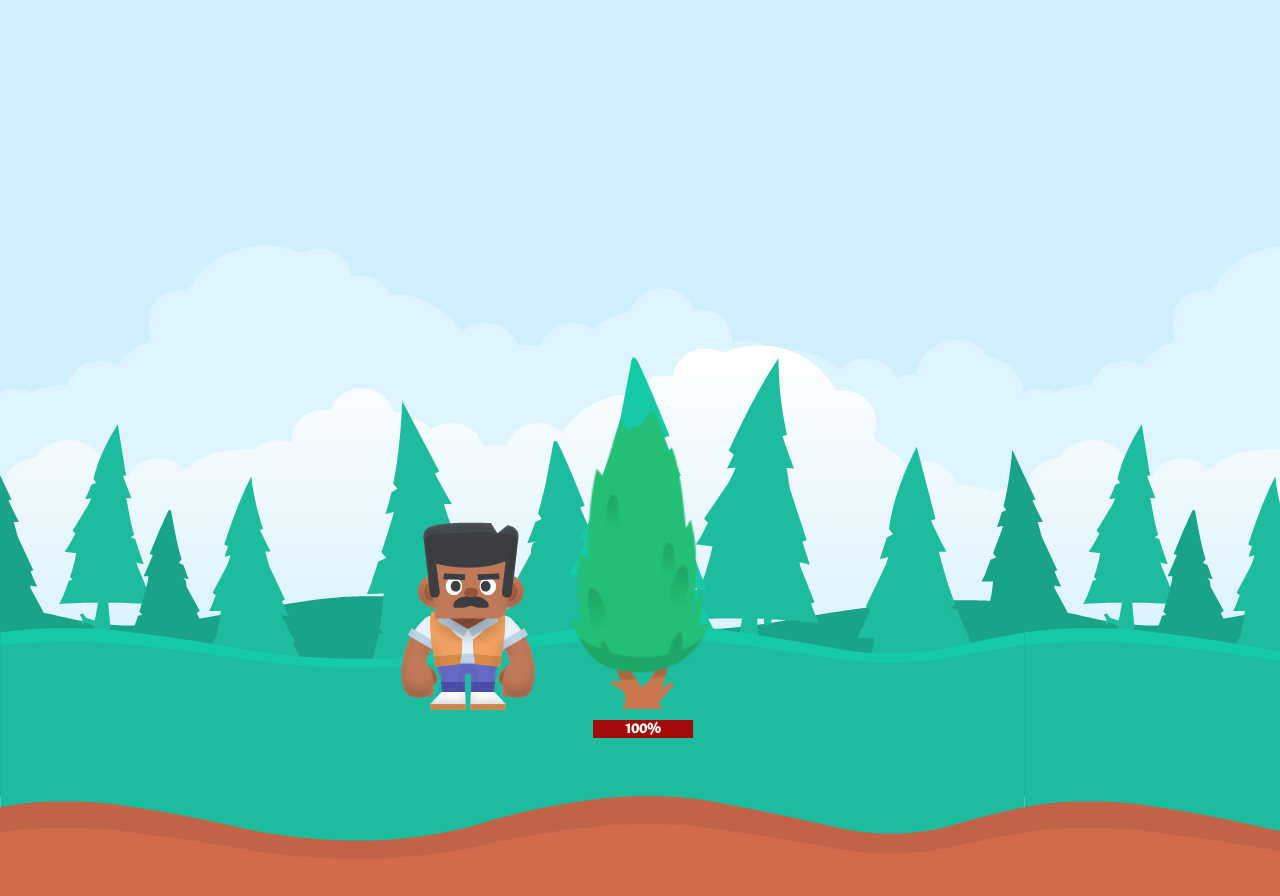
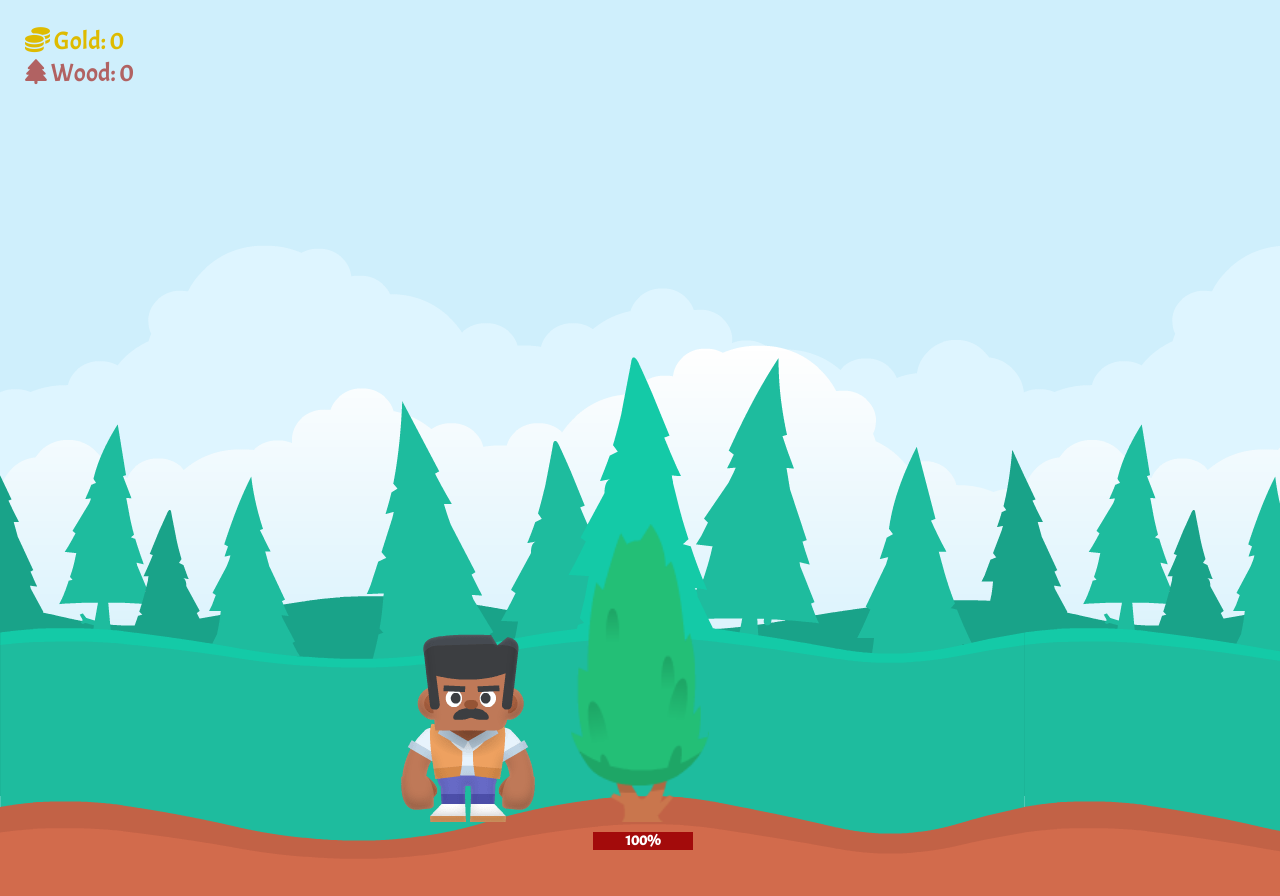
Before and after one commit to jakubfalenczyk/infinite-clicker, a React (Create React App) app in the folder infinite-clicker-app/: page / in a window 1280 px wide. Shown: the top 896 px of the page. Built offline with nearby package versions, Linux system fonts and the light colour scheme.

Commit message:
adding simple UI and fixing sound changing for cut

```diff
--- a/infinite-clicker-app/public/index.html
+++ b/infinite-clicker-app/public/index.html
@@ -25,6 +25,7 @@
       Learn how to configure a non-root public URL by running `npm run build`.
     -->
     <link href="https://fonts.googleapis.com/css?family=Acme&display=swap" rel="stylesheet">
+    <script src="https://kit.fontawesome.com/e1dd38bf88.js" crossorigin="anonymous"></script>
     <title>React App</title>
   </head>
   <body>
--- a/infinite-clicker-app/src/common/random.ts
+++ b/infinite-clicker-app/src/common/random.ts
@@ -1,5 +1,5 @@
 const getRandom = (max: number, min: number = 0) => {
-  const randomNumber = Math.floor(Math.random() * (max - min)) + min
+  const randomNumber = Math.floor(Math.random() * (max + 1 - min)) + min
   return randomNumber
 }
 
--- a/infinite-clicker-app/src/features/AudioContainer/index.tsx
+++ b/infinite-clicker-app/src/features/AudioContainer/index.tsx
@@ -10,9 +10,11 @@ const AudioContainer = (props: AudioContainerProps) => {
 
   useEffect(() => {
     if (props.isPlaying) {
+      console.log(props.src)
+      audio.current.src = props.src
+      audio.current.load()
       audio.current.currentTime = 0
       audio.current.play()
-
     }
   }, [props.isPlaying])
 
--- a/infinite-clicker-app/src/features/GameCanvas/index.tsx
+++ b/infinite-clicker-app/src/features/GameCanvas/index.tsx
@@ -5,7 +5,8 @@ import Tree from "../Tree"
 import treeTypes from "./treeTypes"
 import HealthBar from "../HealthBar"
 import { getRandom } from "../../common/random"
-import { useGameState } from "../../gameState/reducer"
+import { useGameState, GameStateActionType } from "../../gameState/reducer"
+import PlayerStats from "../PlayerStats"
 
 const GameCanvas = ()  => {
   const { gameState, dispatch } = useGameState()
@@ -19,7 +20,7 @@ const GameCanvas = ()  => {
   })
 
   const getNextTreeType = (): string => {
-    const max = treeTypes.length
+    const max = treeTypes.length - 1
     const randomTreeTypeIndex = getRandom(max)
     const uniqueType = treeTypes[randomTreeTypeIndex] !== treeState.type
       ? treeTypes[randomTreeTypeIndex]
@@ -39,10 +40,17 @@ const GameCanvas = ()  => {
     const newTreeLife = tree.currentLife - player.axeDamage
     const isTreeDead = newTreeLife === 0
     const validatedLife = isTreeDead ? tree.maxLife : newTreeLife
-    dispatch({ type: "Tree_UpdateCurrentLife", payload: validatedLife })
+
+    dispatch({
+      type: GameStateActionType.TreeUpdateCurrentLife,
+      payload: validatedLife
+    })
 
     if (isTreeDead) {
-      dispatch({ type: "Player_UpdateWood", payload: tree.wood })
+      dispatch({
+        type: GameStateActionType.PlayerAddWood,
+        payload: tree.wood
+      })
       cutDownTree()
     } else {
       setTreeState({
@@ -59,6 +67,7 @@ const GameCanvas = ()  => {
 
   return (
     <div className="game-canvas">
+      <PlayerStats/>
       <Tree
         type={treeState.type}
         isFalling={treeState.isFalling}
--- a/infinite-clicker-app/src/features/Player/index.tsx
+++ b/infinite-clicker-app/src/features/Player/index.tsx
@@ -1,4 +1,4 @@
-import React from "react"
+import React, { useState, useEffect } from "react"
 import classnames from "classnames"
 import "./styles.scss"
 import { getRandom } from "../../common/random"
@@ -16,19 +16,25 @@ const choppingSounds = [
 ]
 
 const Player = (props: PlayerProps) => {
+  const [ choppingSound, setChoppingSound ] = useState(choppingSounds[0])
+
   const playerClassName = classnames(
     "player",
     { "cutting": props.isCutting }
   )
 
-  const getChoppingSound = () => {
+  const randomChoppingSound = () => {
     const randomSoundIndex = getRandom(2)
     return choppingSounds[randomSoundIndex]
   }
 
+  useEffect(() => {
+    setChoppingSound(randomChoppingSound())
+  }, [props.isCutting])
+
   return (
     <div className={playerClassName} onAnimationEnd={props.onAnimationEnd}>
-      <AudioContainer isPlaying={props.isCutting} src={getChoppingSound()}/>
+      <AudioContainer isPlaying={props.isCutting} src={choppingSound}/>
     </div>
   )
 }
--- /dev/null
+++ b/infinite-clicker-app/src/features/PlayerStats/index.tsx
@@ -0,0 +1,22 @@
+import React from "react"
+import { useGameState } from "../../gameState/reducer"
+import "./styles.scss"
+
+const PlayerStats = () => {
+  const { gameState: { player } } = useGameState()
+
+  return (
+    <div className="playerStats">
+      <div className="resources">
+        <div className="gold">
+          <i className="fas fa-coins"></i> Gold: {player.gold}
+        </div>
+        <div className="wood">
+          <i className="fas fa-tree"></i> Wood: {player.wood}
+        </div>
+      </div>
+    </div>
+  )
+}
+
+export default PlayerStats
--- /dev/null
+++ b/infinite-clicker-app/src/features/PlayerStats/styles.scss
@@ -0,0 +1,16 @@
+.playerStats {
+  padding: 15px;
+  font-size: 25px;
+
+    .resources {
+      padding: 10px;
+    }
+
+    .wood {
+      color: #b16262;
+    }
+
+    .gold {
+      color: #debb00;
+    }
+}
--- a/infinite-clicker-app/src/features/Tree/styles.scss
+++ b/infinite-clicker-app/src/features/Tree/styles.scss
@@ -2,7 +2,7 @@
   position: relative;
   margin: auto;
   top: 410px;
-  height: 300px;
+  height: 298px;
   width: 138px;
   cursor: pointer;
 }
--- a/infinite-clicker-app/src/gameState/reducer.tsx
+++ b/infinite-clicker-app/src/gameState/reducer.tsx
@@ -1,11 +1,12 @@
 import React, { useContext, createContext, useReducer } from "react"
 import { defaultGameState, GameState } from "./stateModels"
 
-type GameStateActionType =
-  "Player_UpdateWood" |
-  "Player_UpdateAxeDamage" |
-  "Tree_UpdateMaxLife" |
-  "Tree_UpdateCurrentLife"
+export enum GameStateActionType {
+  PlayerAddWood,
+  PlayerUpdateAxeDamage,
+  TreeUpdateMaxLife,
+  TreeUpdateCurrentLife,
+}
 
 interface GameStateAction {
   type: GameStateActionType
@@ -16,15 +17,15 @@ const reducer = (state: GameState, action: GameStateAction): GameState => {
   const { player, tree } = state
 
   switch (action.type) {
-    case "Player_UpdateWood":
+    case GameStateActionType.PlayerAddWood:
       return {
         ...state,
         player: {
           ...player,
-          wood: action.payload
+          wood: player.wood + action.payload
         }
       }
-    case "Player_UpdateAxeDamage":
+    case GameStateActionType.PlayerUpdateAxeDamage:
       return {
         ...state,
         player: {
@@ -32,7 +33,7 @@ const reducer = (state: GameState, action: GameStateAction): GameState => {
           axeDamage: action.payload
         }
       }
-    case "Tree_UpdateMaxLife":
+    case GameStateActionType.TreeUpdateMaxLife:
       return {
         ...state,
         tree: {
@@ -40,7 +41,7 @@ const reducer = (state: GameState, action: GameStateAction): GameState => {
           maxLife: action.payload
         }
       }
-    case "Tree_UpdateCurrentLife":
+    case GameStateActionType.TreeUpdateCurrentLife:
       return {
         ...state,
         tree: {
--- a/infinite-clicker-app/src/gameState/stateModels.ts
+++ b/infinite-clicker-app/src/gameState/stateModels.ts
@@ -1,5 +1,6 @@
 export interface PlayerState {
   wood: number
+  gold: number
   axeDamage: number
 }
 
@@ -18,6 +19,7 @@ const defaultTreeLife = 100
 
 export const defaultGameState: GameState = {
   player: {
+    gold: 0,
     axeDamage: 10,
     wood: 0,
   },
```
Lines whose indentation alone changed are shown as unchanged.
